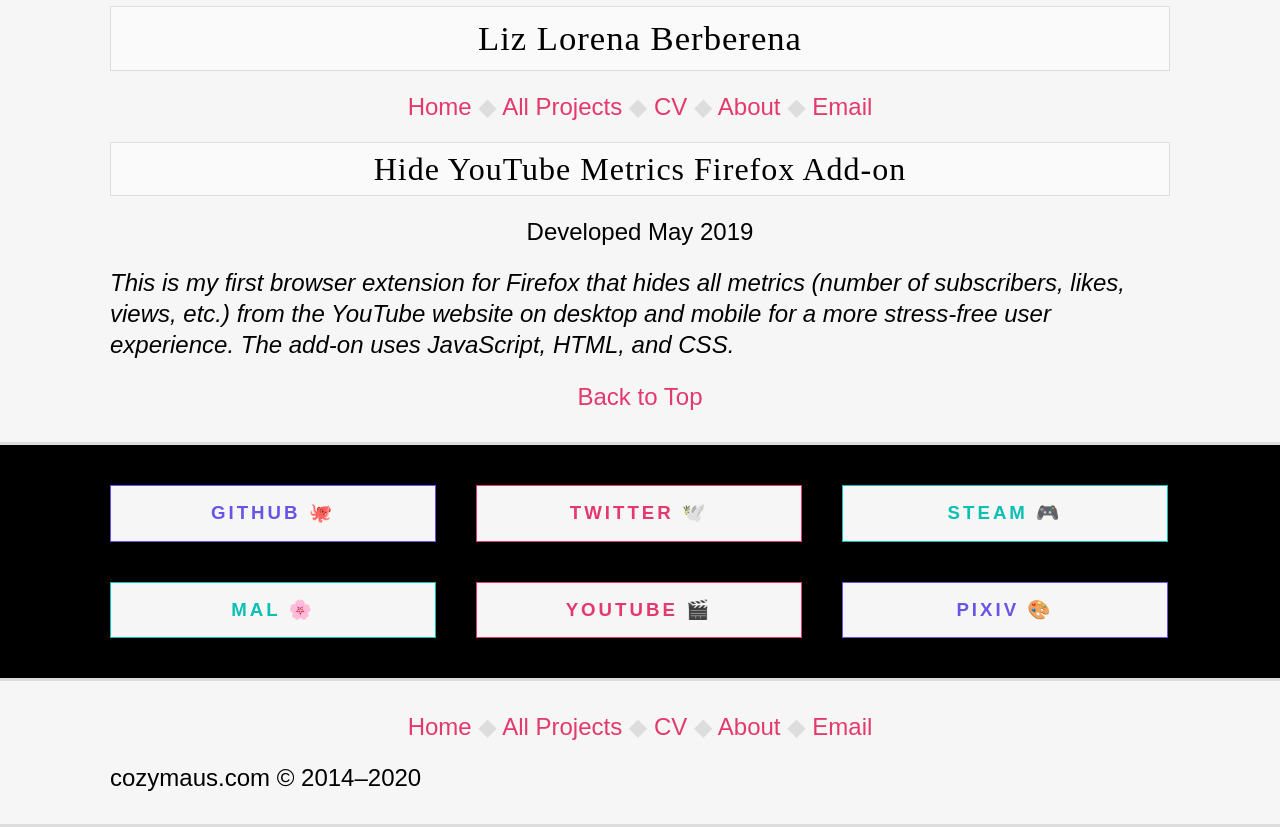
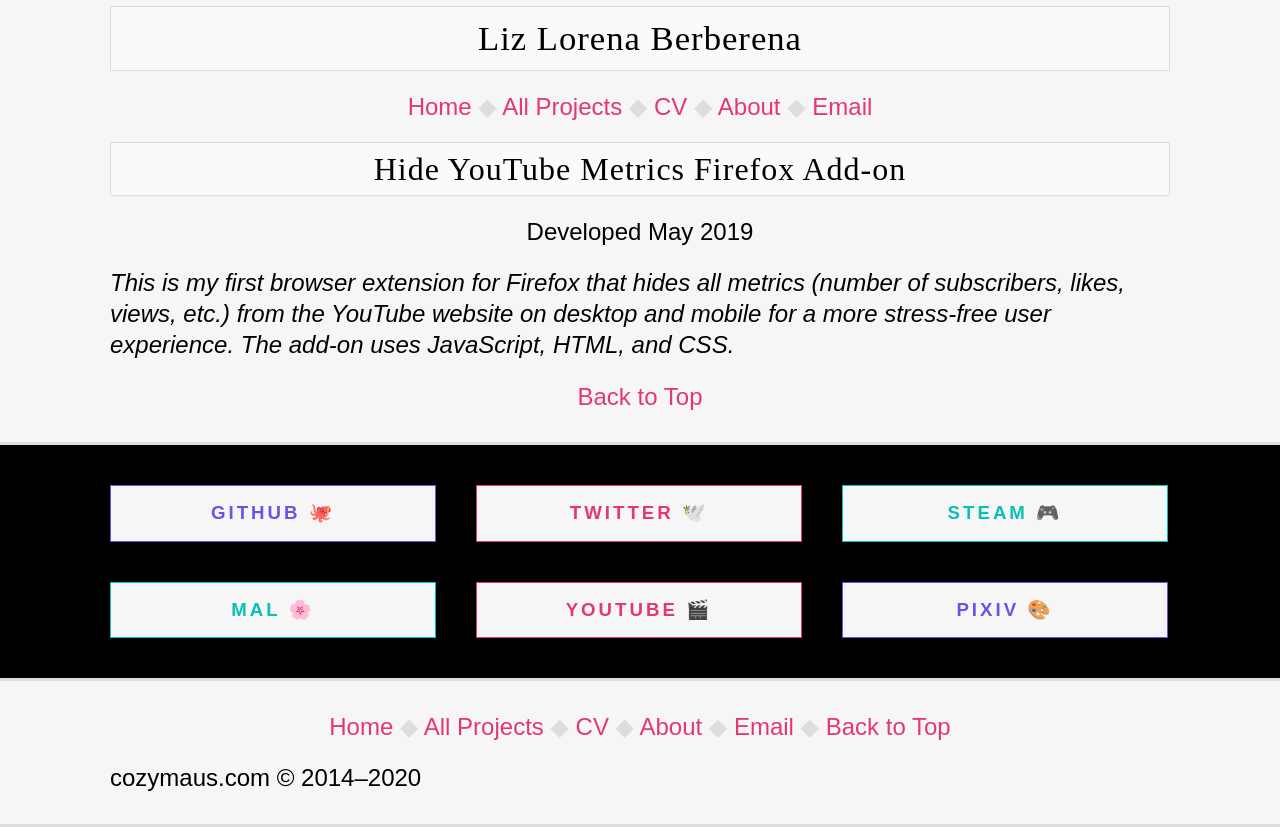
Before and after one commit to liz-lorena/2020, a Jekyll site: the page built from _posts/2019-05-06-hide-youtube-metrics-addon.md, in a window 1280 px wide, cut to the strip 157-984 px from the top of the page. Built offline with Jekyll 4.4.1, drawn with Linux system fonts in a browser that asks for light colours.

Commit message:
Update footer.html

```diff
--- a/_includes/footer.html
+++ b/_includes/footer.html
@@ -4,7 +4,7 @@
 
         <div class="stuff">
 
-        {% include pages.html %}
+        {% include footer-pages.html %}
 
         <p>{% include credits.html %}</p>
 
```
